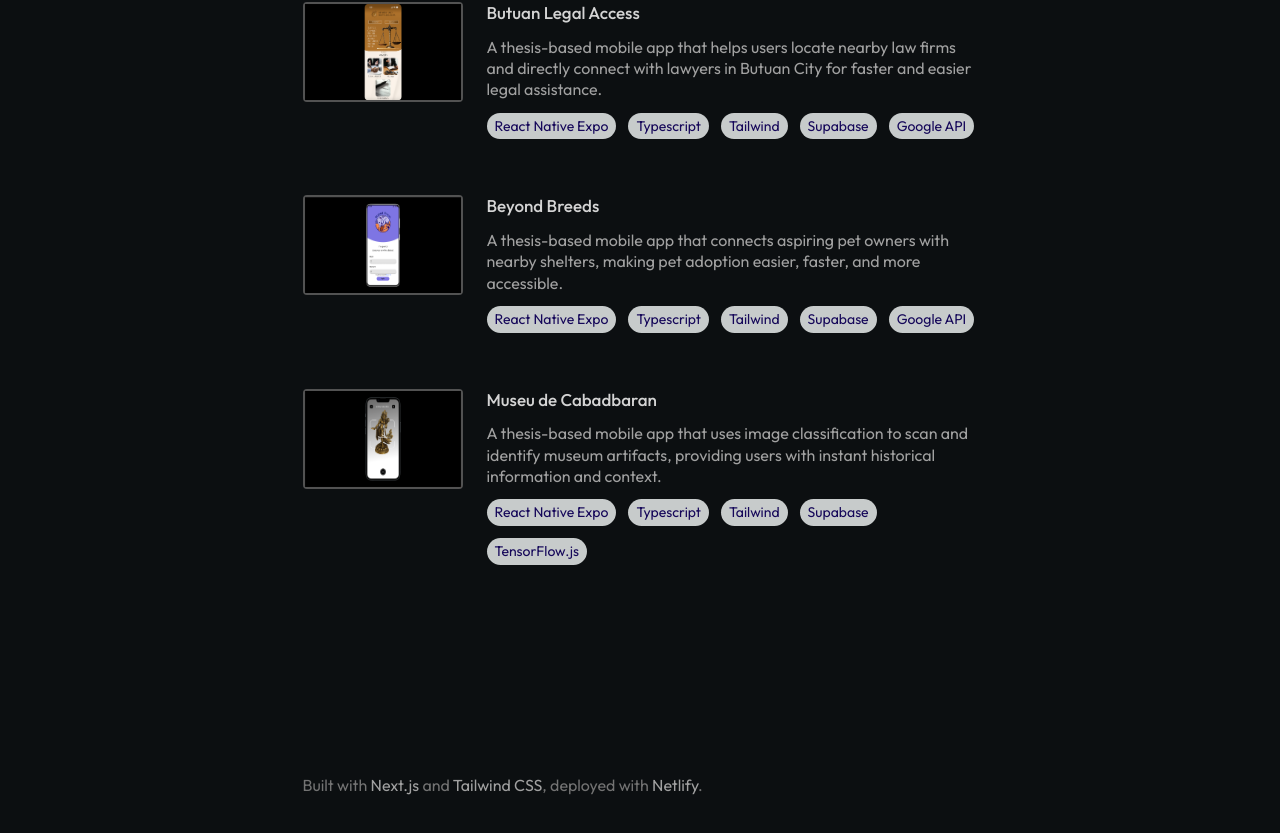
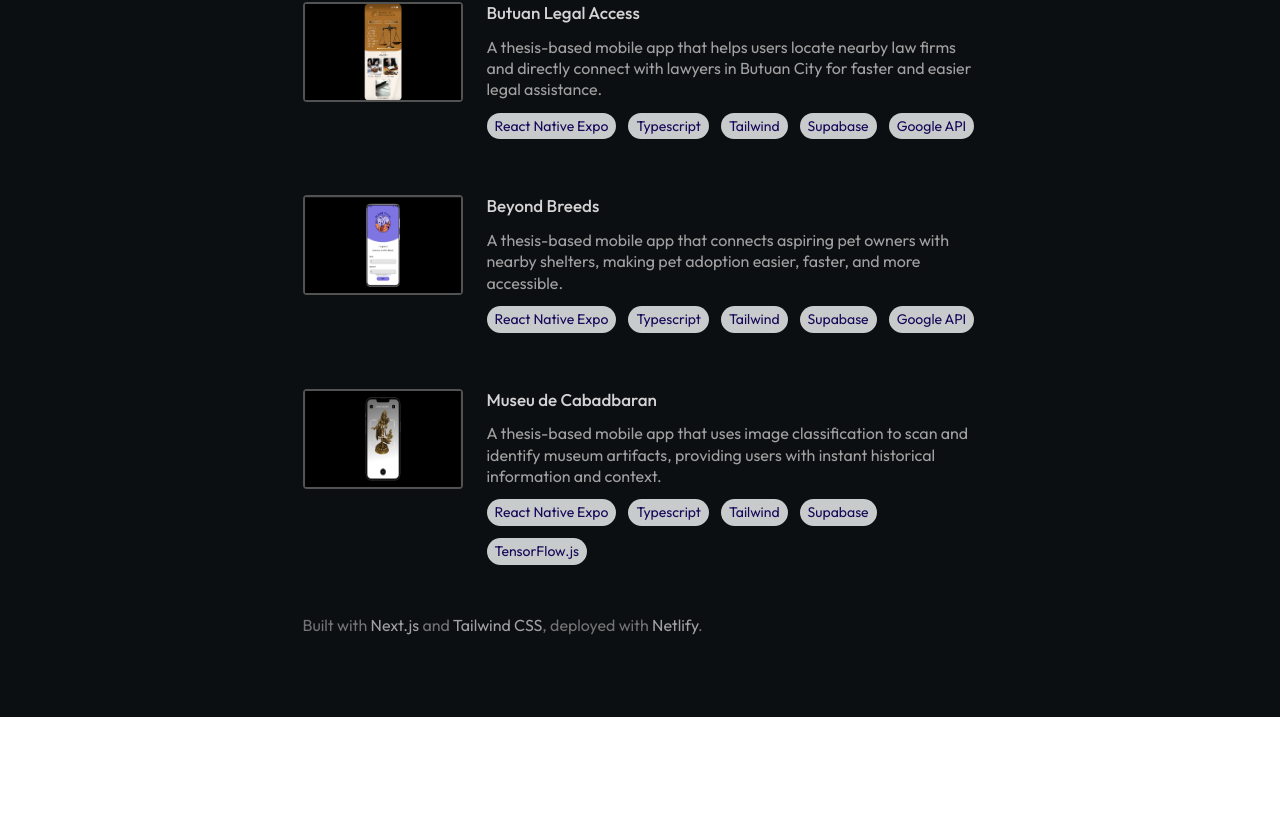
Before and after one commit to McDoJr/portfolio-v2, a Next.js app: page / in a window 1280 px wide. Shown: the part 3276-4109 px from the top of the page. After the commit the page ends 3993 px from the top, so only its background shows below. Built offline with nearby package versions, Linux system fonts and the light colour scheme.

Commit message:
Adjusted footer top margin

```diff
--- a/components/Footer.tsx
+++ b/components/Footer.tsx
@@ -1,6 +1,6 @@
 export default function Footer() {
     return (
-        <div className="mt-40">
+        <div className="">
             <span className="text-neutral-500 text-[16px]"
             >Built with
                 <a
```
